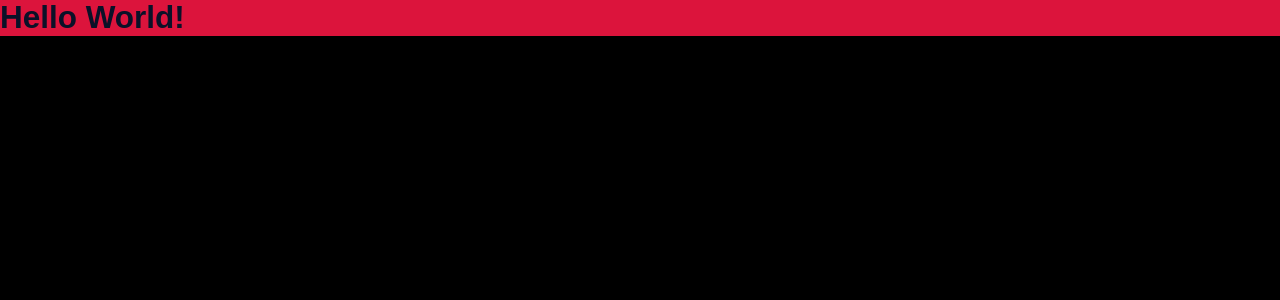
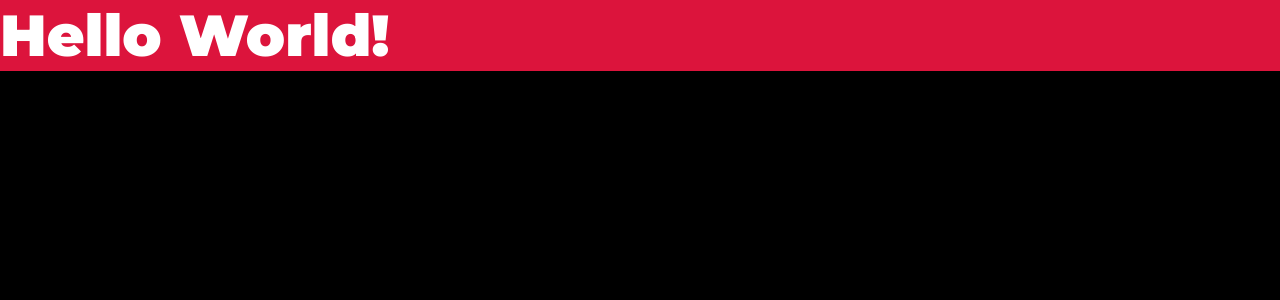
Before and after one commit to Gxelol/landing-page-with-react-front-end, a React (Create React App) app: page / in a window 1280 px wide. Shown: the top 300 px of the page. Built offline with nearby package versions, Linux system fonts and the light colour scheme.

Commit message:
creating heading component

```diff
--- a/public/index.html
+++ b/public/index.html
@@ -1,8 +1,11 @@
 <!DOCTYPE html>
 <html lang="en">
   <head>
+    <link rel="preconnect" href="https://fonts.gstatic.com" crossorigin>
+    <link href="https://fonts.googleapis.com/css2?family=Montserrat:ital,wght@0,900;1,900&family=Open+Sans:ital,wght@0,400;0,700;1,400;1,700&display=swap" rel="stylesheet">
     <meta charset="utf-8" />
     <meta name="viewport" content="width=device-width, initial-scale=1" />
+
 
     <title>React App</title>
   </head>
--- a/src/components/Heading/index.jsx
+++ b/src/components/Heading/index.jsx
@@ -1,11 +1,24 @@
 import P from 'prop-types';
 import * as Styled from './styles';
 
-export const Heading = ({ children, light = false }) => {
-  return <Styled.Title light={light}>{children}</Styled.Title>;
+export const Heading = ({
+  children,
+  light = true,
+  as = 'h1',
+  size = 'huge',
+  uppercase = false,
+}) => {
+  return (
+    <Styled.Title light={light} as={as} size={size} uppercase={uppercase}>
+      {children}
+    </Styled.Title>
+  );
 };
 
 Heading.propTypes = {
   children: P.node.isRequired,
-  light: P.bool.isRequired,
+  light: P.bool,
+  as: P.oneOf(['h1', 'h2', 'h3', 'h4', 'h5', 'h6']),
+  size: P.oneOf(['small', 'medium', 'big', 'huge']),
+  uppercase: P.bool,
 };
--- a/src/components/Heading/stories.jsx
+++ b/src/components/Heading/stories.jsx
@@ -5,11 +5,9 @@ export default {
   component: Heading,
   args: {
     children: 'Dark Theme',
-    light: false,
   },
   argTypes: {
     children: { type: 'string ' },
-    light: { type: 'boolean' },
   },
   parameters: {
     backgrounds: {
@@ -18,7 +16,7 @@ export default {
   },
 };
 
-export const Dark = (args) => <Heading {...args} light={true} />;
+export const Dark = (args) => <Heading {...args} />;
 export const Light = (args) => <Heading {...args} />;
 
 Light.parameters = {
@@ -29,4 +27,5 @@ Light.parameters = {
 
 Light.args = {
   children: 'Light Theme',
+  light: false,
 };
--- a/src/components/Heading/styles.js
+++ b/src/components/Heading/styles.js
@@ -1,7 +1,36 @@
 import styled, { css } from 'styled-components';
 
+const titleSize = {
+  small: (theme) => css`
+    font-size: ${theme.fonts.sizes.small};
+  `,
+  medium: (theme) => css`
+    font-size: ${theme.fonts.sizes.medium};
+    `,
+  big: (theme) => css`
+    font-size: ${theme.fonts.sizes.big};
+    `,
+  huge: (theme) => css`
+    font-size: ${theme.fonts.sizes.huge};
+    ${mediaFont(theme)}
+    `,
+};
+
+const mediaFont = (theme) => css`
+  @media ${theme.media.lteMedium} {
+    font-size: ${theme.fonts.sizes.big};
+  }
+
+`;
+
+const titleCase = (uppercase) => css`
+text-transform: ${uppercase ? 'uppercase' : 'none'}
+`;
+
 export const Title = styled.h1`
-  ${({ theme, light }) => css`
-    color: ${light ? theme.colors.white : theme.colors.primaryColor}
+  ${({ theme, light, size, uppercase }) => css`
+    color: ${light ? theme.colors.white : theme.colors.primaryColor};
+    ${titleSize[size](theme)};
+    ${titleCase(uppercase)};
   `}
 `;
--- a/src/index.jsx
+++ b/src/index.jsx
@@ -1,12 +1,13 @@
 import React from 'react';
-import ReactDOM from 'react-dom/client';
+import { createRoot } from 'react-dom/client';
 import { ThemeProvider } from 'styled-components';
 
 import { GlobalStyle } from './styles/global-styles';
 import { theme } from './styles/theme';
 import Home from './templates/Home';
 
-const root = ReactDOM.createRoot(document.getElementById('root'));
+const container = document.getElementById('root');
+const root = createRoot(container);
 root.render(
   <React.StrictMode>
     <ThemeProvider theme={theme}>
--- a/src/styles/global-styles.js
+++ b/src/styles/global-styles.js
@@ -1,8 +1,6 @@
 import { createGlobalStyle } from 'styled-components';
 
 export const GlobalStyle = createGlobalStyle`
-  @import url('https://fonts.googleapis.com/css2?family=Montserrat:ital,wght@0,900;1,900&family=Open+Sans:ital,wght@0,400;0,700;1,400;1,700&display=swap');
-
   * {
     margin: 0;
     padding: 0;
@@ -10,16 +8,16 @@ export const GlobalStyle = createGlobalStyle`
   }
 
   html {
-    font-size: 61.5%;
+    font-size: 62.5%;
   }
 
   body {
     font-size: 1.6rem;
     background-color: black;
-    font-family: ${({ theme }) => theme.fonts.family.default};
+    font-family: 'Open-sans', sans-serif;
   }
 
-  h1 {
-    font-family: ${({ theme }) => theme.fonts.family.secondary};
+  h1, h2, h3, h4, h5, h6 {
+    font-family: 'Montserrat', sans-serif;
   }
 `;
--- a/src/styles/theme.js
+++ b/src/styles/theme.js
@@ -9,5 +9,14 @@ export const theme = {
       default: "'Open Sans', sans-serif",
       secondary: "'Montserrat', sans-serif",
     },
+    sizes: {
+      small: '1.6rem',
+      medium: '3rem',
+      big: '4.6rem',
+      huge: '5.8rem',
+    },
+  },
+  media: {
+    lteMedium: '(max-width: 76.8rem)',
   },
 };
```
Also changed, not shown: 2 other files (tests, documents, lock files or other folders).
